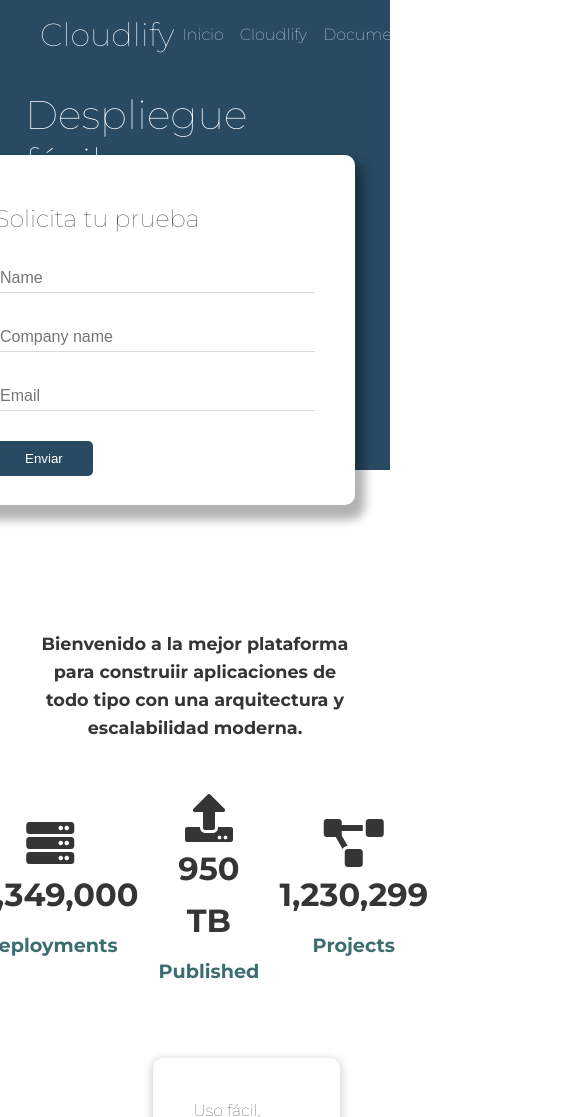
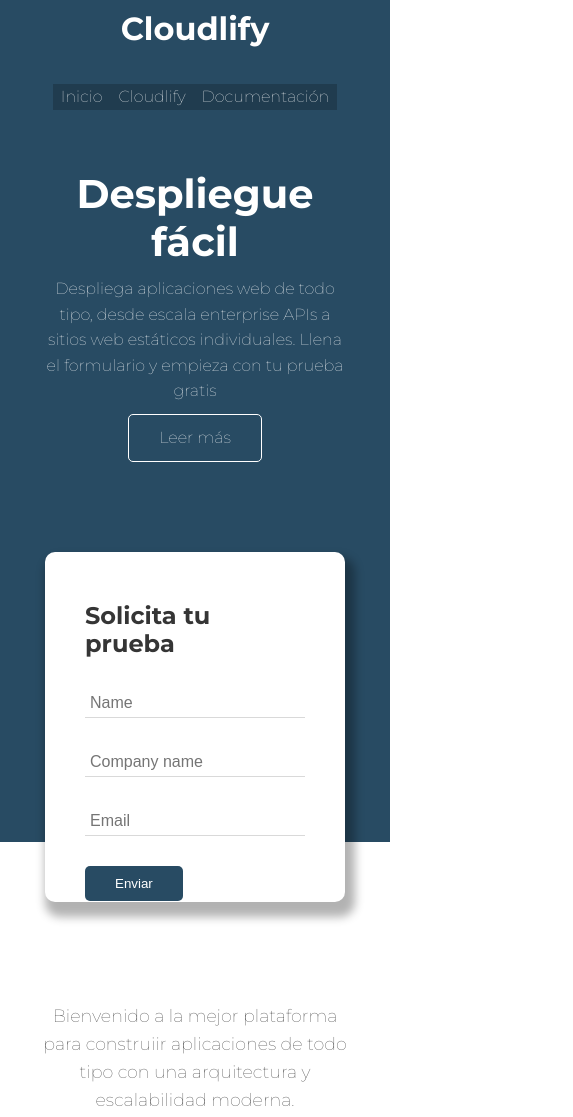
Before and after one commit to JefersonMx/rw-cloud-plaform, a plain HTML site: page index.html in a window 390 px wide. Shown: the top 1117 px of the page, 573 px wide, since content can reach past the window. Drawn offline with Linux system fonts and the light colour scheme.

Commit message:
Responsive support tablet, mobile

```diff
--- a/css/styles.css
+++ b/css/styles.css
@@ -28,8 +28,8 @@
     text-decoration: none;
     color: var(--fourth);
 }
-h1, h2 {
-    font-weight: 500;
+h1, h2,h3 {
+    font-weight: 600;
     line-height: 1.2;
     margin: 10px 0;
 }
@@ -108,7 +108,7 @@
     max-width: 500px;
     margin: auto;
     font-size: 1.1em;
-    font-weight: bold;
+    font-weight: lighter;
 }
 .statistics .grid-container h3 {
     font-size: 2em;
@@ -131,7 +131,6 @@
 }
 .cloud-cli__item2.card, .cloud-cli__item1.card {
     box-shadow: 0 2px 10px 1px rgba(0,0,0, 0.2);
-    height: 90px;
 }
 /* CLoud hosting */
 .cloud-hosting {
@@ -140,9 +139,11 @@
 .cloud-hosting .flex-container {
     justify-content: space-between;
 }
+.cloud-hosting__left {
+    margin: 20px 20px;
+}
 .cloud-hosting__left h3 {
     font-size: 40px;
-    font-weight:lighter;
 }
 .cloud-hosting__img-container {
     padding: 20px;
@@ -261,3 +262,59 @@
 .marginy-5 {
     margin-top: 3.5rem;
 }
+/* Media queries */
+@media only screen and ( max-width: 768px){
+    .showcase .grid-container,
+    .statistics .grid-container-3,
+    .cloud-cli .grid-container {
+        grid-template-columns: 1fr;
+        grid-template-rows: 1fr;
+    }
+    .showcase {
+        height: auto;
+    }
+    .showcase-form {
+        justify-self: center;
+        margin: auto;
+    }
+    .showcase-text {
+        text-align: center;
+        margin-top: 100px;
+    }
+    .cloud-cli__item2, .cloud-cli__item1 {
+        grid-column: 1 ;
+    }
+    .cloud-hosting .flex-container {
+        flex-direction: column;
+    }
+    .cloud-hosting__left{
+        margin-top: 30px;
+    }
+    .cloud-hosting__img-container {
+        width: 350px;
+    }
+    .languages .grid-container {
+        grid-template-columns:  repeat(4, auto);
+        grid-template-rows: repeat(3,auto );
+    }
+    .languages .container > :first-child {
+        grid-column: 1 / span 4;
+    }
+}
+@media only screen and (max-width: 500px) {
+    .navbar {
+        height: 110px;
+    }
+    .navbar .flex-container {
+        flex-direction: column;
+    }
+    .navbar .menu__row {
+        background-color: rgba(0,0,0, 0.2);
+    }
+    .showcase-text {
+        margin-top: 50px;
+    }
+    .showcase-form.card {
+        width: 300px;
+    }
+}
--- a/index.html
+++ b/index.html
@@ -61,9 +61,9 @@
             <!-- statistics -->
             <section class="statistics">
                 <div class="container">
-                    <h3 class="statistics__heading text-center marginy-1">Bienvenido a la mejor plataforma para construiir aplicaciones de todo tipo
+                    <h4 class="statistics__heading text-center marginy-1">Bienvenido a la mejor plataforma para construiir aplicaciones de todo tipo
                     con una arquitectura y escalabilidad moderna.
-                    </h3>
+                    </h4>
                     <div class="grid-container grid-container-3 text-center marginy-4">
                         <div>
                             <i class="fas fa-server fa-3x"></i>
```
